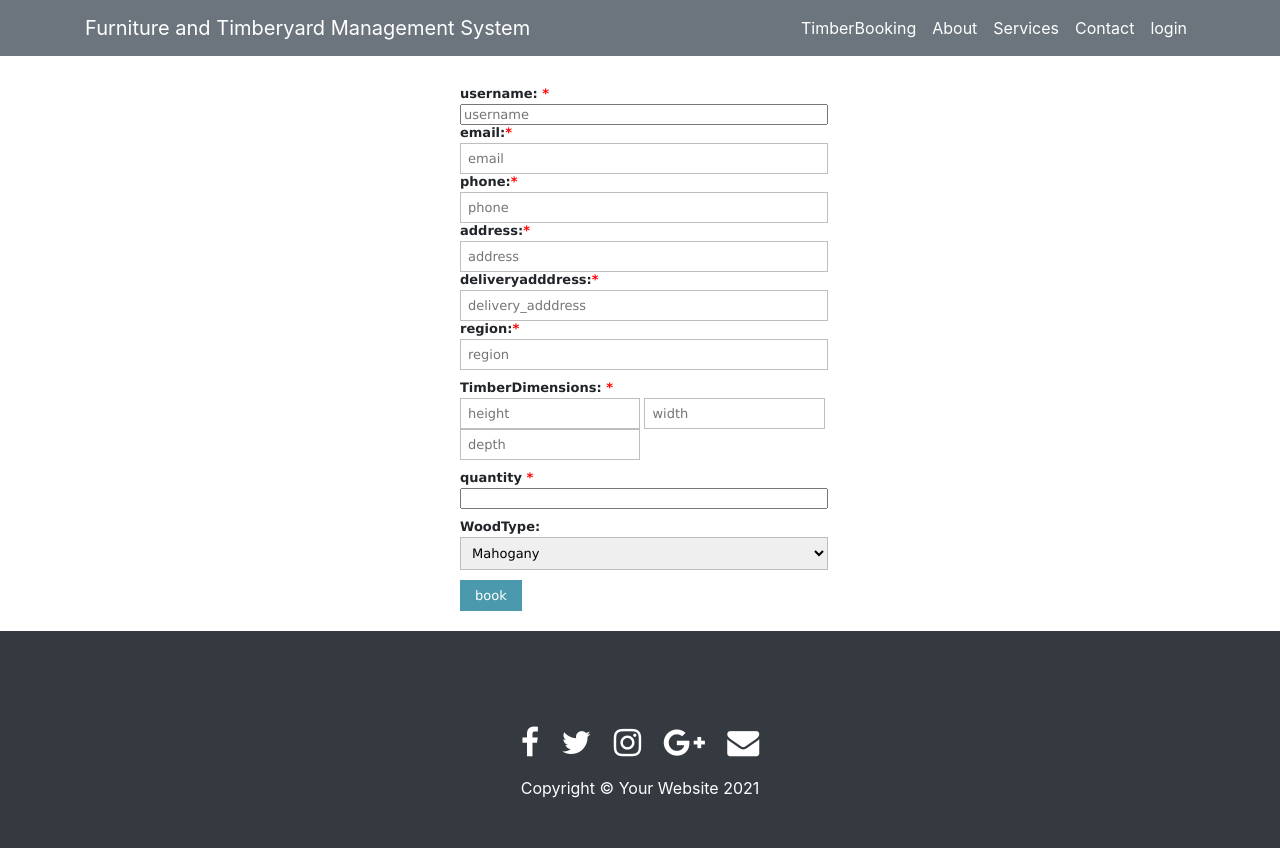
After one commit to gurupatoh/Furniture-and-TimberYard-SySteM, a PHP site: page /booking.php in a window 1280 px wide. The commit adds this page. Run offline with PHP 8.4, Linux system fonts and the light colour scheme.

Commit message:
add bookings

```diff
--- /dev/null
+++ b/booking.php
@@ -0,0 +1,174 @@
+<?php
+include("header.php");
+
+require("conn.php");
+
+if(isset($_POST['save'])) {
+    $username = $_POST['username'];
+    $email = $_POST['email'];
+    $phone = $_POST['phone'];
+    $delivery = $_POST['delivery'];
+    $address = $_POST['address'];
+    $region = $_POST['region'];
+    $height = $_POST['height'];
+    $width = $_POST['width'];
+
+    $depth = $_POST['depth'];
+    $quantity = $_POST['quantity'];
+    $woodtype = $_POST['woodtype'];
+
+    // Attempt insert query execution
+    $sql = "INSERT INTO timberorders (username, email, phone,delivery,address,region,height,width,depth,quantity,woodtype)
+         VALUES ('$username', '$email', '$phone','$delivery ','$address','$region','$height','$width','$depth','$quantity','$woodtype')";
+    if (mysqli_query($conn, $sql)) {
+        header("location:index.php");
+
+    } else {
+        echo "ERROR: Could not able to execute $sql. " . mysqli_error($conn);
+    }
+}
+
+?>
+<!DOCTYPE html>
+<html lang="en">
+<head>
+    <meta charset="UTF-8">
+    <meta http-equiv="X-UA-Compatible" content="IE=edge">
+    <meta name="viewport" content="width=device-width, initial-scale=1.0">
+    <title>Document</title>
+</head>
+<body>
+    <form method="post" action="booking.php">
+        <ul class="form-style-1">
+            <label>username: <span class="required">*</span></label>
+
+            <input type="=text" name="username"  class="field-long" required placeholder="username"/>
+            <label>email:<span class="required">*</span></label>
+
+            <input type="text" name="email" class="field-long" placeholder="email" required />
+            <label>phone:<span class="required">*</span></label>
+
+            <input type="text" name="phone" class="field-long" placeholder="phone" required />
+            <label>address:<span class="required">*</span></label>
+
+            <input type="text" name="address" class="field-long" placeholder="address" required />
+
+            <label>deliveryadddress:<span class="required">*</span></label>
+
+            <input type="text" name="delivery" class="field-long" placeholder="delivery_adddress"  required/>
+            <label>region:<span class="required">*</span></label>
+
+            <input type="text" name="region" class="field-long" placeholder="region" required />
+
+            <li><label>TimberDimensions: <span class="required">*</span></label>
+                <input type="text" name="height" class="field-divided" placeholder="height" required />
+                <input type="text" name="width" class="field-divided" placeholder="width" required />
+                <input type="text" name="depth" class="field-divided" placeholder="depth" required />
+            </li>
+            <li>
+                <label>quantity <span class="required">*</span></label>
+                <input type="quantity" name="quantity" class="field-long" required />
+            </li>
+            <li>
+                <label>WoodType:</label>
+                <select name="woodtype" class="field-select">
+                <option value="Mahogany">Mahogany</option>
+                <option value="cyprus">cyprus</option>
+                <option value="Pinewood">Pinewood</option>
+                </select>
+            </li>
+
+            <li>
+                <input type="submit"  name="save" value="book" />
+            </li>
+        </ul>
+        </form>
+</body>
+</html>
+<style type="text/css">
+    .form-style-1 {
+    margin:10px auto;
+        max-width: 400px;
+        padding: 20px 12px 10px 20px;
+        font: 13px "Lucida Sans Unicode", "Lucida Grande", sans-serif;
+    }
+    .form-style-1 li {
+    padding: 0;
+    display: block;
+    list-style: none;
+        margin: 10px 0 0 0;
+    }
+    .form-style-1 label{
+    margin:0 0 3px 0;
+        padding:0px;
+        display:block;
+        font-weight: bold;
+    }
+    .form-style-1 input[type=text],
+    .form-style-1 input[type=date],
+    .form-style-1 input[type=datetime],
+    .form-style-1 input[type=number],
+    .form-style-1 input[type=search],
+    .form-style-1 input[type=time],
+    .form-style-1 input[type=url],
+    .form-style-1 input[type=email],
+    textarea,
+    select{
+    box-sizing: border-box;
+        -webkit-box-sizing: border-box;
+        -moz-box-sizing: border-box;
+        border:1px solid #BEBEBE;
+        padding: 7px;
+        margin:0px;
+        -webkit-transition: all 0.30s ease-in-out;
+        -moz-transition: all 0.30s ease-in-out;
+        -ms-transition: all 0.30s ease-in-out;
+        -o-transition: all 0.30s ease-in-out;
+        outline: none;
+    }
+    .form-style-1 input[type=text]:focus,
+    .form-style-1 input[type=date]:focus,
+    .form-style-1 input[type=datetime]:focus,
+    .form-style-1 input[type=number]:focus,
+    .form-style-1 input[type=search]:focus,
+    .form-style-1 input[type=time]:focus,
+    .form-style-1 input[type=url]:focus,
+    .form-style-1 input[type=email]:focus,
+    .form-style-1 textarea:focus,
+    .form-style-1 select:focus{
+    -moz-box-shadow: 0 0 8px #88D5E9;
+    -webkit-box-shadow: 0 0 8px #88D5E9;
+        box-shadow: 0 0 8px #88D5E9;
+        border: 1px solid #88D5E9;
+    }
+    .form-style-1 .field-divided{
+    width: 49%;
+}
+
+    .form-style-1 .field-long{
+    width: 100%;
+}
+    .form-style-1 .field-select{
+    width: 100%;
+}
+    .form-style-1 .field-textarea{
+    height: 100px;
+    }
+    .form-style-1 input[type=submit], .form-style-1 input[type=button]{
+    background: #4B99AD;
+    padding: 8px 15px 8px 15px;
+        border: none;
+        color: #fff;
+    }
+    .form-style-1 input[type=submit]:hover, .form-style-1 input[type=button]:hover{
+    background: #4691A4;
+    box-shadow:none;
+        -moz-box-shadow:none;
+        -webkit-box-shadow:none;
+    }
+    .form-style-1 .required{
+    color:red;
+}
+    </style>
+<?php
+include("footer.php");
--- a/css/modern-business.css
+++ b/css/modern-business.css
@@ -118,5 +118,32 @@ body {
   padding: 8px 16px;
   text-decoration: none;
 }
+.button {
+  background-color: #4CAF50; /* Green */
+  border: none;
+  color: white;
+  padding: 15px 32px;
+  text-align: center;
+  text-decoration: none;
+  display: inline-block;
+  font-size: 16px;
+}
 
 /* ************* ************* */
+
+table {
+  font-family: arial, sans-serif;
+  border-collapse: collapse;
+  width: 100%;
+}
+
+td, th {
+  border: 1px solid #dddddd;
+  text-align: left;
+  padding: 8px;
+
+}
+
+tr:nth-child(even) {
+  background-color: white;
+}
--- a/header.php
+++ b/header.php
@@ -35,6 +35,9 @@
         </button>
         <div class="collapse navbar-collapse" id="navbarResponsive">
           <ul class="navbar-nav ml-auto">
+              <li class="nav-item">
+                  <a class="nav-link" href="booking.php">TimberBooking</a>
+              </li>
             <li class="nav-item">
               <a class="nav-link" href="about.php">About</a>
             </li>
```
Also changed, not shown: cp/header2.php (+4 -9 lines), cp/order.php (added, +107 -0 lines), index.php (+136 -2 lines).
